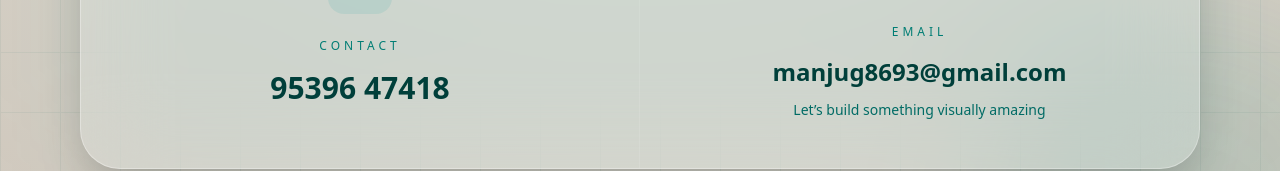
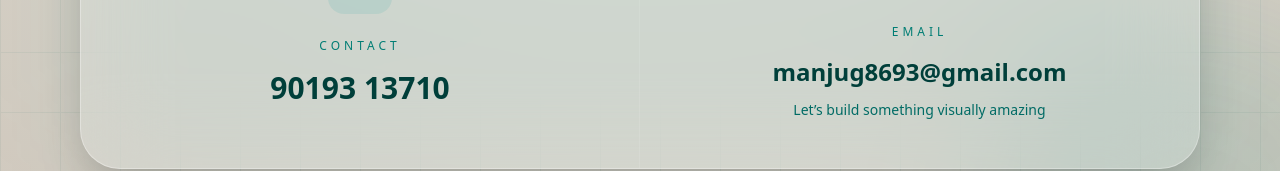
Before and after one commit to abhii-dev/Port_Portfolio, a React (Vite) app: page / in a window 1280 px wide. Shown: the part 6820-6991 px from the top of the page. Built offline with nearby package versions, Linux system fonts and the light colour scheme.

Commit message:
number changed

```diff
--- a/src/components/Contact.jsx
+++ b/src/components/Contact.jsx
@@ -181,7 +181,7 @@ export default function Contact() {
                 </p>
 
                 <h3 className="relative z-10 mt-4 text-2xl md:text-3xl font-black text-[#003f3a]">
-                  95396 47418
+                  90193 13710
                 </h3>
               </motion.a>
 
```
